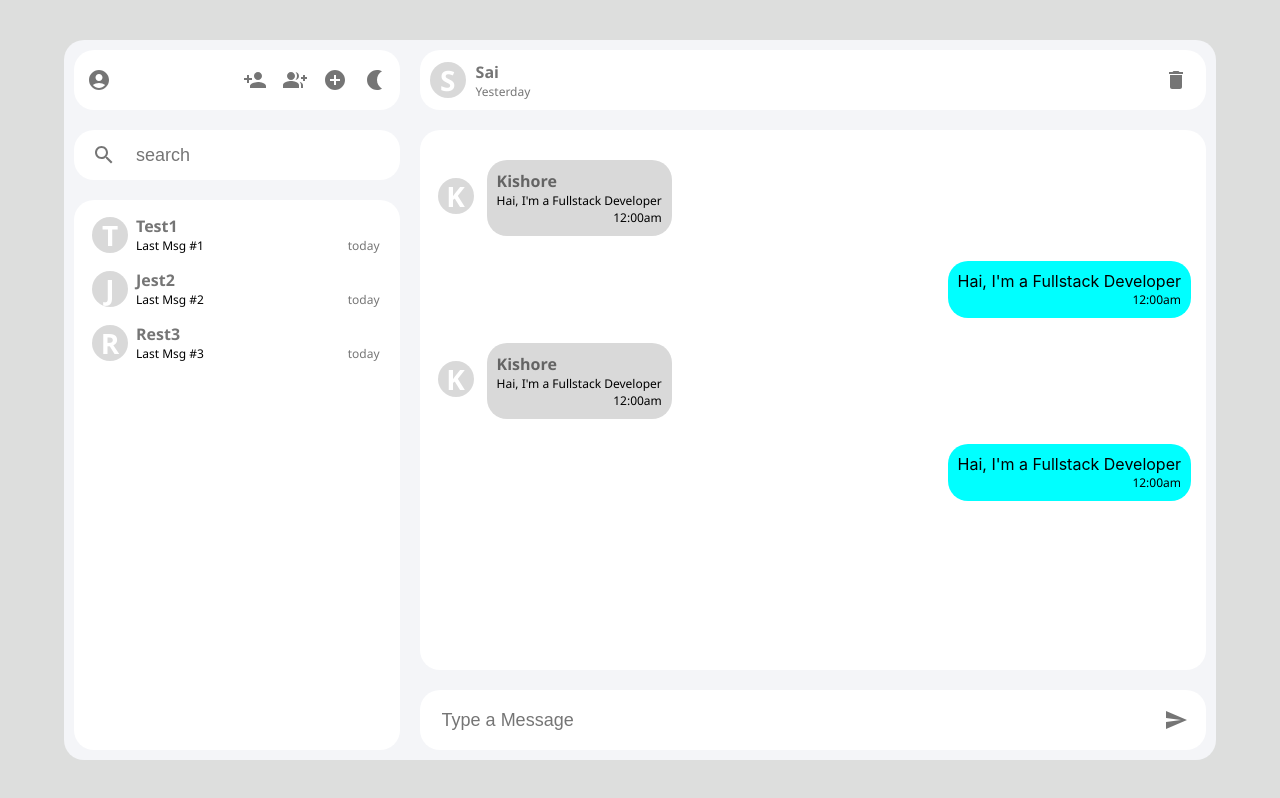
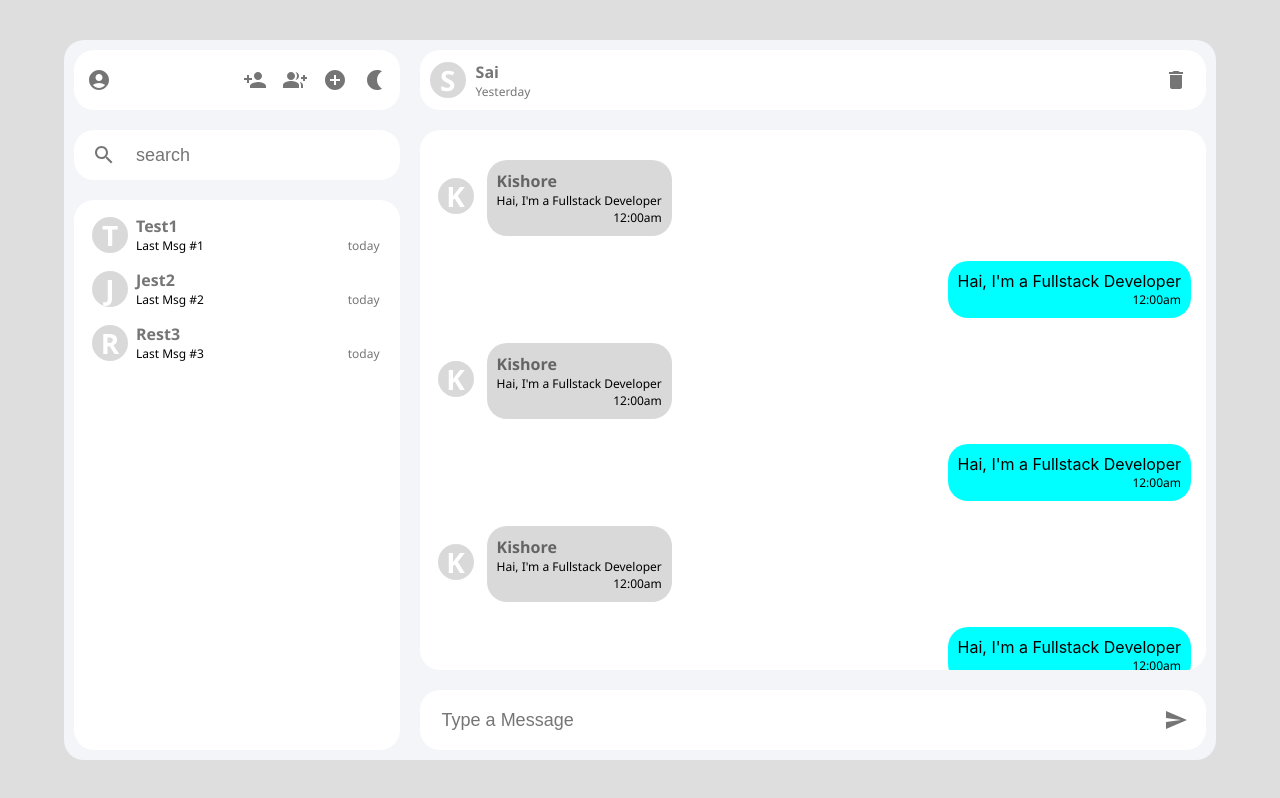
Before and after one commit to kishoresai8883/Chat-App, a React (Create React App) app: page / in a window 1280 px wide. Built offline with nearby package versions, Linux system fonts and the light colour scheme.

Commit message:
implemented scrollbar for chat message container

```diff
--- a/src/Components/ChatArea.js
+++ b/src/Components/ChatArea.js
@@ -24,6 +24,8 @@ const ChatArea = ({props}) => {
         <MessageSelf/>
         <MessageOthers/>
         <MessageSelf/>
+        <MessageOthers/>
+        <MessageSelf/>
       </div>
       <div className='text-input'>
         <input placeholder='Type a Message' className='search-input'/>
--- a/src/Components/Styles.css
+++ b/src/Components/Styles.css
@@ -121,6 +121,8 @@
     margin: 10px;
     border-radius: 20px;
     flex: 1;
+    overflow: scroll;
+    scrollbar-width: none;
 }
 
 .text-input {
```
